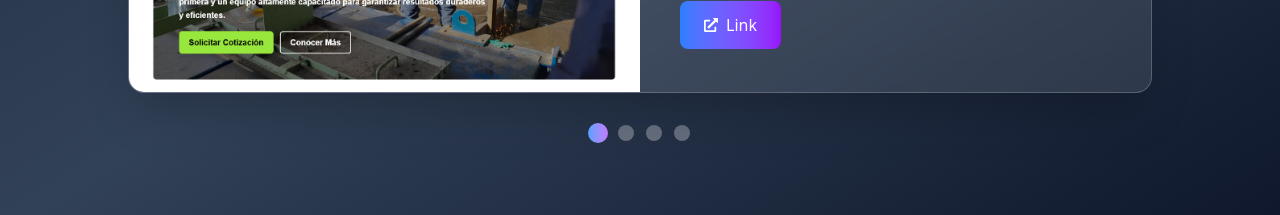
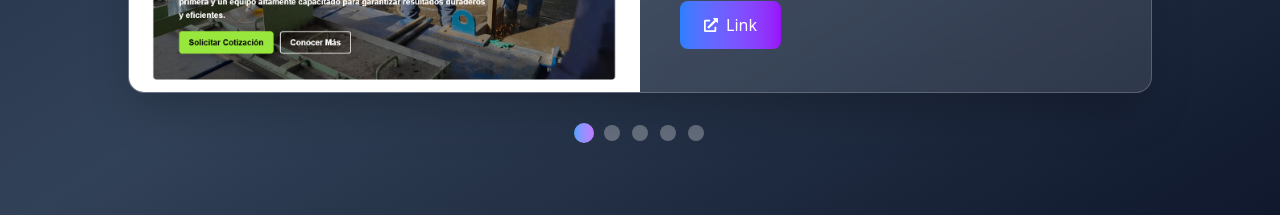
Before and after one commit to keivch/Portafolio, a React (Vite) app: page / in a window 1280 px wide. Shown: the part 3780-3995 px from the top of the page. Built offline with nearby package versions, Linux system fonts and the light colour scheme.

Commit message:
feat: experiencia unal

```diff
--- a/src/components/Experience.jsx
+++ b/src/components/Experience.jsx
@@ -4,6 +4,7 @@ import nicelook from "../assets/niceloook.png";
 import bomberos from "../assets/bomberos.png";
 import afh from "../assets/afh2.png";
 import landing from "../assets/afhlanding.png"
+import diepal from "../assets/diepal.png"
 
 // Simulando las imágenes con placeholders coloridos
 
@@ -39,6 +40,14 @@ const proyectos = [
       "Participé en el desarrollo de una aplicación para los bomberos de mi ciudad. El sistema registra horas trabajadas por bombero mediante QR o huella digital (se usó Spring Boot como microservicio para el sistema de huella digital).",
     link: 'https://github.com/Skx18/bomberos_flask.git',
     tecnologias: ['Spring Boot', 'Flask', 'QR', 'Biometría']
+  },
+  {
+    titulo: "Pagina web Diepal",
+    imagen: diepal,
+    descripcion:
+      "Realicé el mantenimiento, actualización y optimización del sitio web institucional de DIEPAL. Me encargué de organizar y actualizar contenidos, implementar ajustes personalizados en WordPress, Elementor y CSS, y mejorar el rendimiento, la accesibilidad y el SEO del sitio para garantizar una experiencia rápida, clara y responsive para los usuarios.",
+    link: 'https://diepal.palmira.unal.edu.co/',
+    tecnologias: ['Wordpress']
   },
 
 ];
```
Also changed, not shown: src/assets/diepal.png (added).
